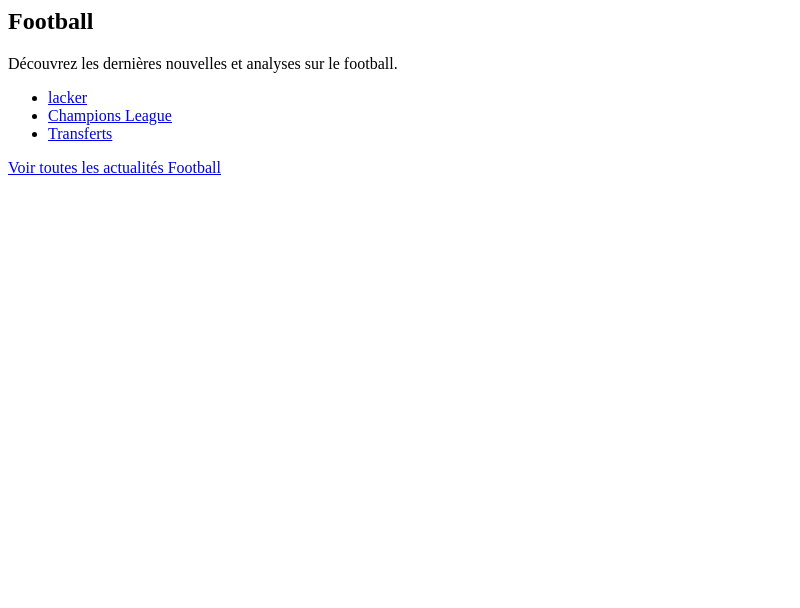
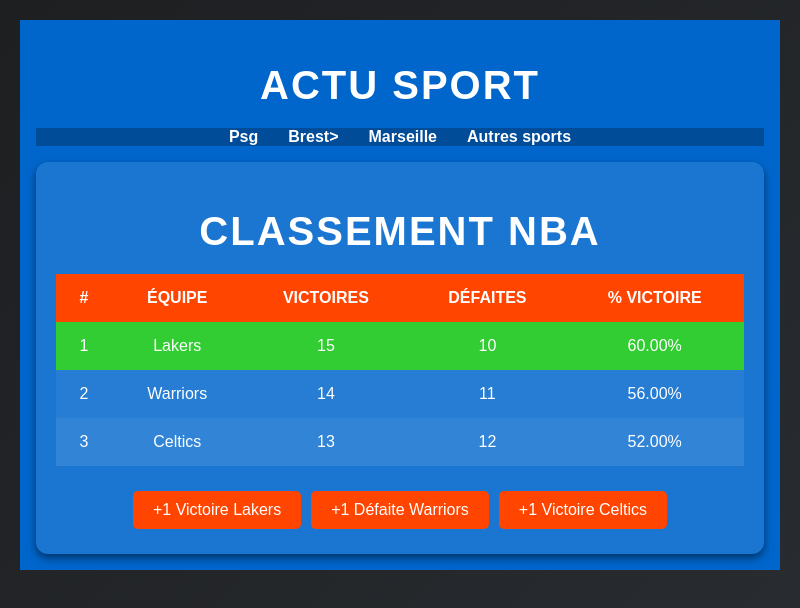
Before and after one commit to gabelard2310/Actus-portif, an Electron app: page nba.html in a window 800 px wide. Drawn offline with Linux system fonts and the light colour scheme.

Commit message:
Update nba.html

```diff
--- a/nba.html
+++ b/nba.html
@@ -1,10 +1,201 @@
-<section id="Nba">
-    <h2>Football</h2>
-    <p>Découvrez les dernières nouvelles et analyses sur le football.</p>
-    <ul>
-        <li><a href="lakers.html">lacker</a></li>
-        <li><a href="Bulls.html">Champions League</a></li>
-        <li><a href="football.html#transferts">Transferts</a></li>
-    </ul>
-    <a href="football.html">Voir toutes les actualités Football</a>
-</section>
+<link rel="stylesheet" href="styles.css">
+</div>
+</body>
+</html>
+<!DOCTYPE html>
+<html lang="fr">
+<head>
+  <meta charset="UTF-8">
+  <meta name="viewport" content="width=device-width, initial-scale=1.0">
+  <title>Actu Sport</title>
+  <link rel="stylesheet" href="style.css">
+</head>
+<body>
+  <header>
+      <h1>Actu Sport</h1>
+      <nav>
+          <ul>
+              <li><a href="psg.html">Psg</a></li>
+              <li><a href="Brest.html">Brest></li>
+              <li><a href="Marseille.html">Marseille</a></li>
+              <li><a href="">Autres sports</a></li>
+          </ul>
+      </nav>
+<head>
+    <!DOCTYPE html>
+    <html lang="en">
+    <head>
+      <meta charset="UTF-8">
+      <meta name="viewport" content="width=device-width, initial-scale=1.0">
+      <title>Classement NBA</title>
+      <style>
+        body {
+          font-family: 'Arial', sans-serif;
+          margin: 0;
+          background: linear-gradient(135deg, #1d1f21, #2a2d32);
+          color: #ffffff;
+          padding: 20px;
+        }
+
+        .container {
+          max-width: 900px;
+          margin: 0 auto;
+          background: rgba(255, 255, 255, 0.1);
+          padding: 20px;
+          border-radius: 12px;
+          box-shadow: 0 4px 8px rgba(0, 0, 0, 0.5);
+        }
+
+        h1 {
+          text-align: center;
+          font-size: 2.5em;
+          margin-bottom: 20px;
+          letter-spacing: 2px;
+          text-transform: uppercase;
+        }
+
+        table {
+          width: 100%;
+          border-collapse: collapse;
+          margin-top: 20px;
+        }
+
+        thead {
+          background: #FF4500;
+        }
+
+        th, td {
+          padding: 15px;
+          text-align: center;
+        }
+
+        th {
+          text-transform: uppercase;
+          color: #ffffff;
+          font-weight: bold;
+        }
+
+        tbody tr:nth-child(odd) {
+          background: rgba(255, 255, 255, 0.1);
+        }
+
+        tbody tr:nth-child(even) {
+          background: rgba(255, 255, 255, 0.05);
+        }
+
+        tbody tr:hover {
+          background: rgba(255, 165, 0, 0.4);
+          cursor: pointer;
+        }
+
+        .highlight {
+          background: #32CD32 !important;
+        }
+
+        .btn-container {
+          display: flex;
+          justify-content: center;
+          margin-top: 20px;
+        }
+
+        button {
+          background-color: #FF4500;
+          color: white;
+          border: none;
+          padding: 10px 20px;
+          margin: 5px;
+          font-size: 16px;
+          border-radius: 5px;
+          cursor: pointer;
+          transition: background-color 0.3s ease;
+        }
+
+        button:hover {
+          background-color: #ff6347;
+        }
+      </style>
+    </head>
+    <body>
+      <div class="container">
+        <h1>Classement NBA</h1>
+        <table>
+          <thead>
+            <tr>
+              <th>#</th>
+              <th>Équipe</th>
+              <th>Victoires</th>
+              <th>Défaites</th>
+              <th>% Victoire</th>
+            </tr>
+          </thead>
+          <tbody id="rankingTable">
+            <!-- Les lignes du classement seront générées ici -->
+          </tbody>
+        </table>
+        <div class="btn-container">
+          <button onclick="addWin('Lakers')">+1 Victoire Lakers</button>
+          <button onclick="addLoss('Warriors')">+1 Défaite Warriors</button>
+          <button onclick="addWin('Celtics')">+1 Victoire Celtics</button>
+        </div>
+      </div>
+
+      <script>
+        // Données initiales des équipes NBA
+        const teams = [
+          { name: 'Lakers', wins: 15, losses: 10 },
+          { name: 'Warriors', wins: 14, losses: 11 },
+          { name: 'Celtics', wins: 13, losses: 12 },
+        ];
+
+        // Calculer le pourcentage de victoires
+        const calculateWinPercentage = (wins, losses) => {
+          return ((wins / (wins + losses)) * 100).toFixed(2);
+        };
+
+        // Afficher le classement NBA
+        function displayRanking() {
+          const tableBody = document.getElementById('rankingTable');
+          tableBody.innerHTML = '';
+
+          // Trier par pourcentage de victoires
+          teams.sort((a, b) => {
+            return calculateWinPercentage(b.wins, b.losses) - calculateWinPercentage(a.wins, a.losses);
+          });
+
+          // Générer les lignes du tableau
+          teams.forEach((team, index) => {
+            tableBody.innerHTML += `
+              <tr class="${index === 0 ? 'highlight' : ''}">
+                <td>${index + 1}</td>
+                <td>${team.name}</td>
+                <td>${team.wins}</td>
+                <td>${team.losses}</td>
+                <td>${calculateWinPercentage(team.wins, team.losses)}%</td>
+              </tr>
+            `;
+          });
+        }
+
+        // Ajouter une victoire
+        function addWin(teamName) {
+          const team = teams.find(t => t.name === teamName);
+          if (team) {
+            team.wins += 1;
+            displayRanking();
+          }
+        }
+
+        // Ajouter une défaite
+        function addLoss(teamName) {
+          const team = teams.find(t => t.name === teamName);
+          if (team) {
+            team.losses += 1;
+            displayRanking();
+          }
+        }
+
+        // Afficher le classement initial
+        displayRanking();
+      </script>
+    </body>
+    </html>
```
